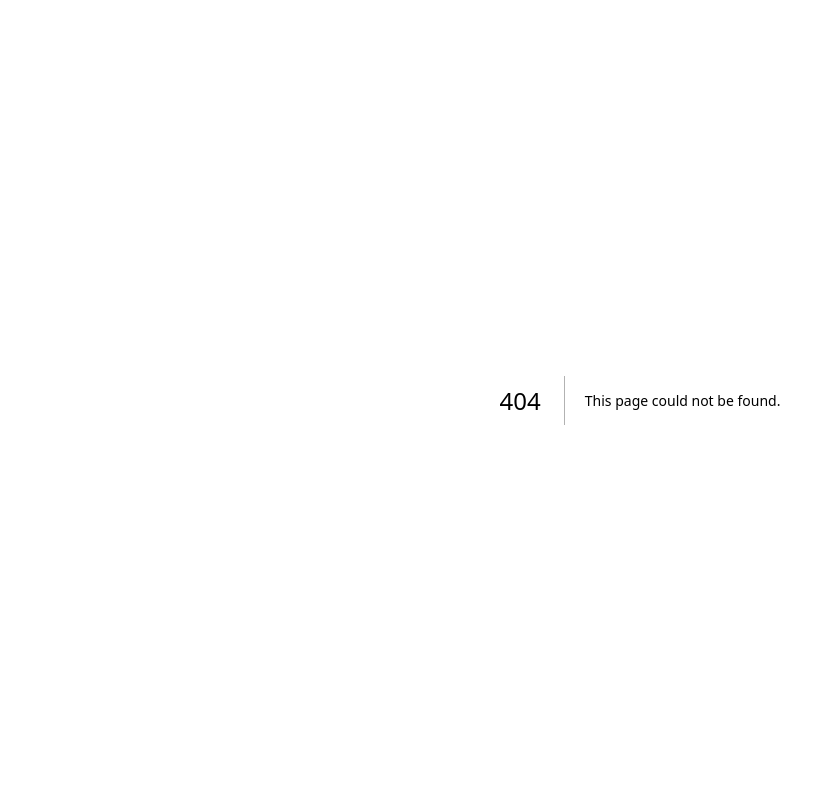
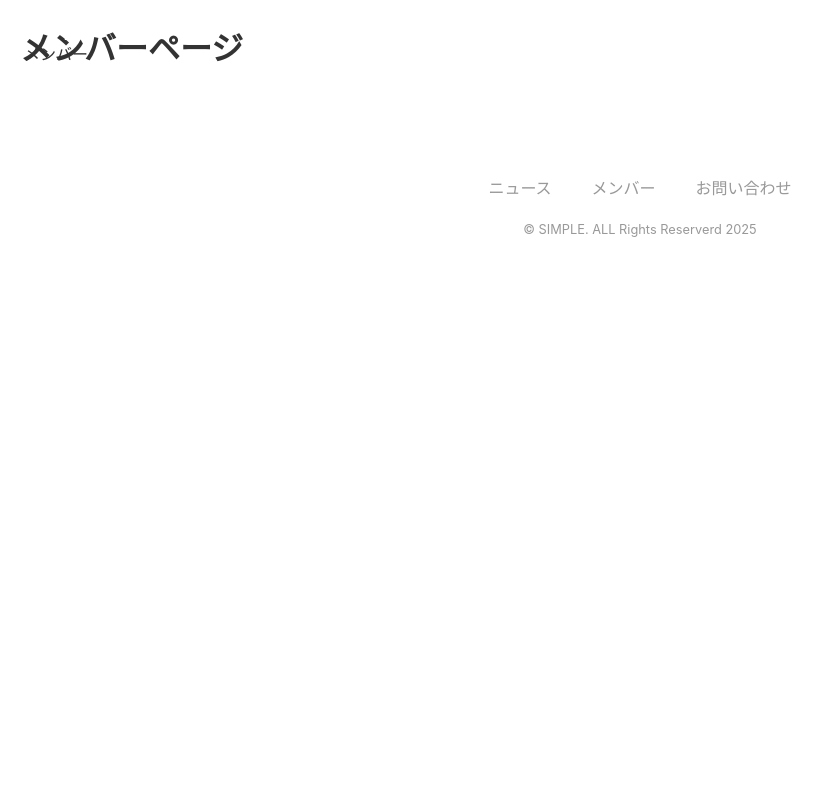
Before and after one commit to 08750/my-next-project, a Next.js app: page /members in a window 1280 px wide. Before the commit this address had no page. Shown: the top 800 px of the page, without its empty margins (0-829 px from the left). Built offline with nearby package versions, Linux system fonts and the light colour scheme.

Commit message:
1208_P92まで

```diff
--- a/app/_components/Header/Header.module.css
+++ b/app/_components/Header/Header.module.css
@@ -16,6 +16,12 @@
   width: auto;
 }
 
+.items {
+  display: flex;
+  color: fff;
+  gap: 40px;
+}
+
 @media (max-width: 640px) {
   .header {
     padding: 24px 16px 8px;
--- a/app/_components/Header/Header.tsx
+++ b/app/_components/Header/Header.tsx
@@ -1,11 +1,12 @@
 import React from "react";
 import styles from "./Header.module.css";
 import Image from "next/image";
+import Link from "next/link";
 
 export default function Header() {
   return (
     <header className={styles.header}>
-      <a href="/" className={styles.logoLink}>
+      <Link href="/" className={styles.logoLink}>
         <Image
           src="/logo.svg"
           alt="SIMPLE"
@@ -14,7 +15,14 @@ export default function Header() {
           height={133}
           priority
         />
-      </a>
+      </Link>
+      <nav>
+        <ul className={styles.items}>
+          <li>
+            <Link href="/members">メンバー</Link>
+          </li>
+        </ul>
+      </nav>
     </header>
   );
 }
--- /dev/null
+++ b/app/members/page.tsx
@@ -0,0 +1,9 @@
+import React from "react";
+
+export default function Page() {
+  return (
+    <div style={{ margin: 20 }}>
+      <h1>メンバーページ</h1>
+    </div>
+  );
+}
```
Also changed, not shown: app/not-found.module.css (added, +22 -0 lines), app/not-found.tsx (added, +18 -0 lines), app/members/page.module.css (added).
